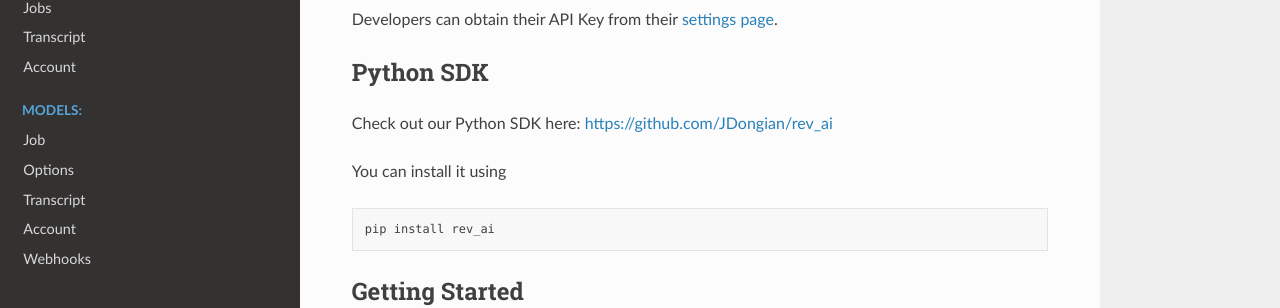
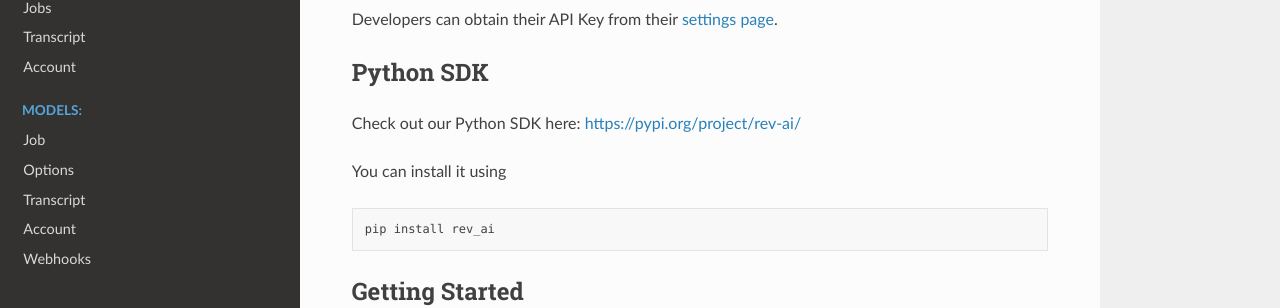
Before and after one commit to revdotcom/revspeech-api-docs, a Sphinx documentation site: the page built from source/index.rst, in a window 1280 px wide and 900 px high, scrolled down 531 px. Shown: the part 144-452 px from the top of the window. Built offline with Sphinx 7.4.7 and the Read the Docs theme 2.0.0, drawn with Linux system fonts in a browser that asks for light colours; some of the changed lines change nothing that is shown.

Commit message:
Update index.rst

```diff
--- a/source/index.rst
+++ b/source/index.rst
@@ -31,7 +31,7 @@ Developers can obtain their API Key from their `settings page`_.
 Python SDK
 **************
 Check out our Python SDK here:
-https://github.com/JDongian/rev_ai
+https://pypi.org/project/rev-ai/
 
 You can install it using
 
```
